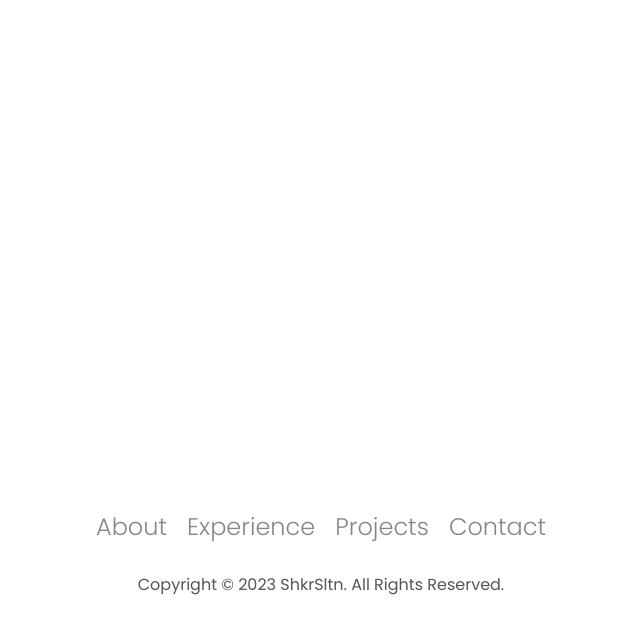
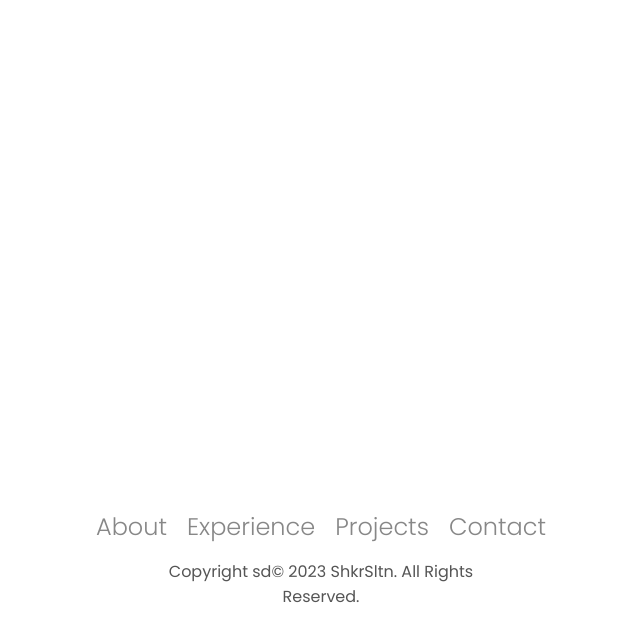
Before and after one commit to ShkrSltn/ShkrSltn.github.io, a plain HTML site: page index.html in a window 1280 px wide. Shown: the part 4991-5633 px from the top of the page, without its empty margins (319-959 px from the left). Drawn offline with nearby package versions, Linux system fonts and the light colour scheme.

Commit message:
Wil you display properly ?

```diff
--- a/index.html
+++ b/index.html
@@ -296,7 +296,7 @@
                         <li class="nav__li bottom__li"><a href="#contact_id">Contact</a></li>
                     </ul>
                 </div>
-                <h3 class="footer__text">Copyright © 2023 ShkrSltn. All Rights Reserved.</h3>
+                <h3 class="footer__text">Copyright sd© 2023 ShkrSltn. All Rights Reserved.</h3>
             </footer>
 
         </main>
```
